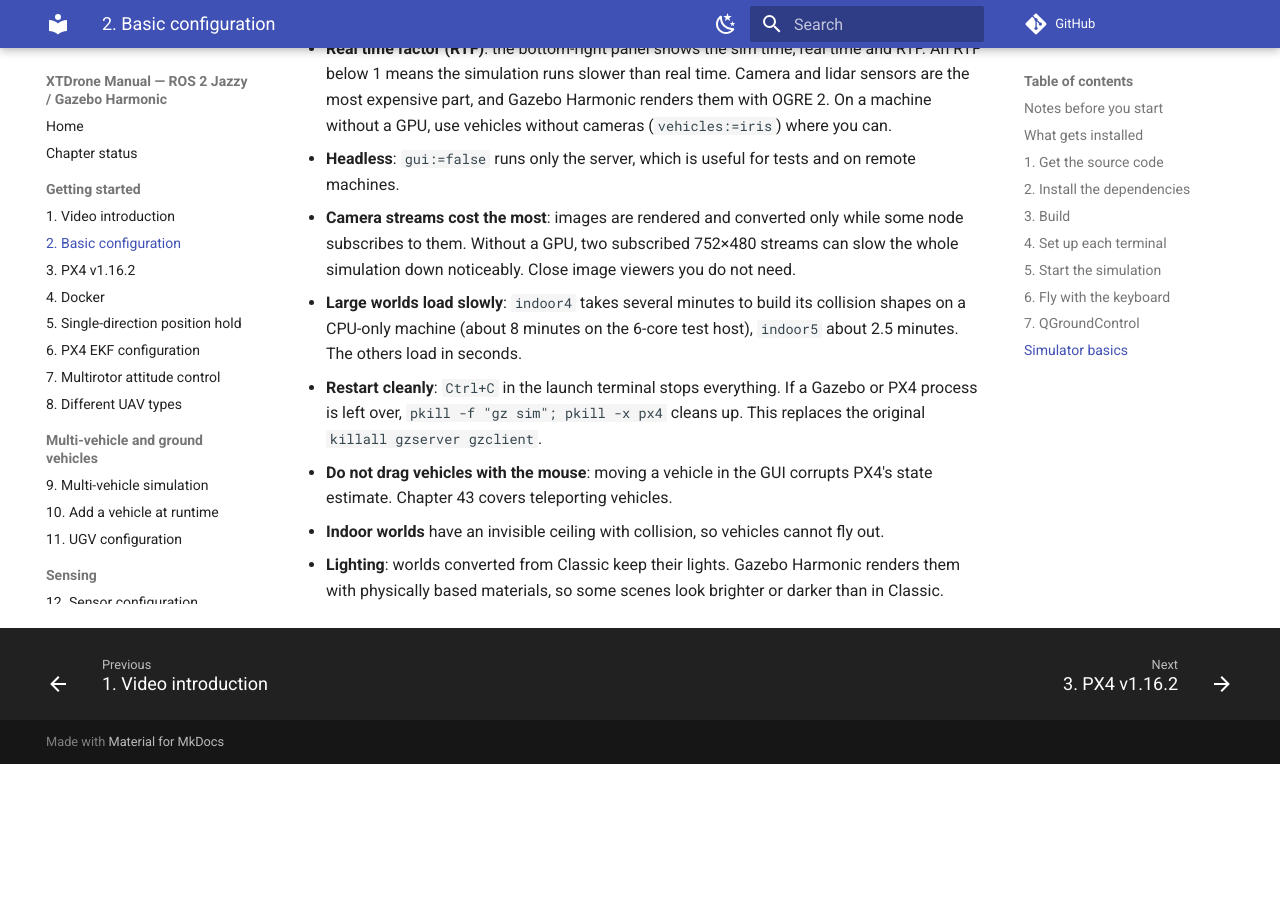
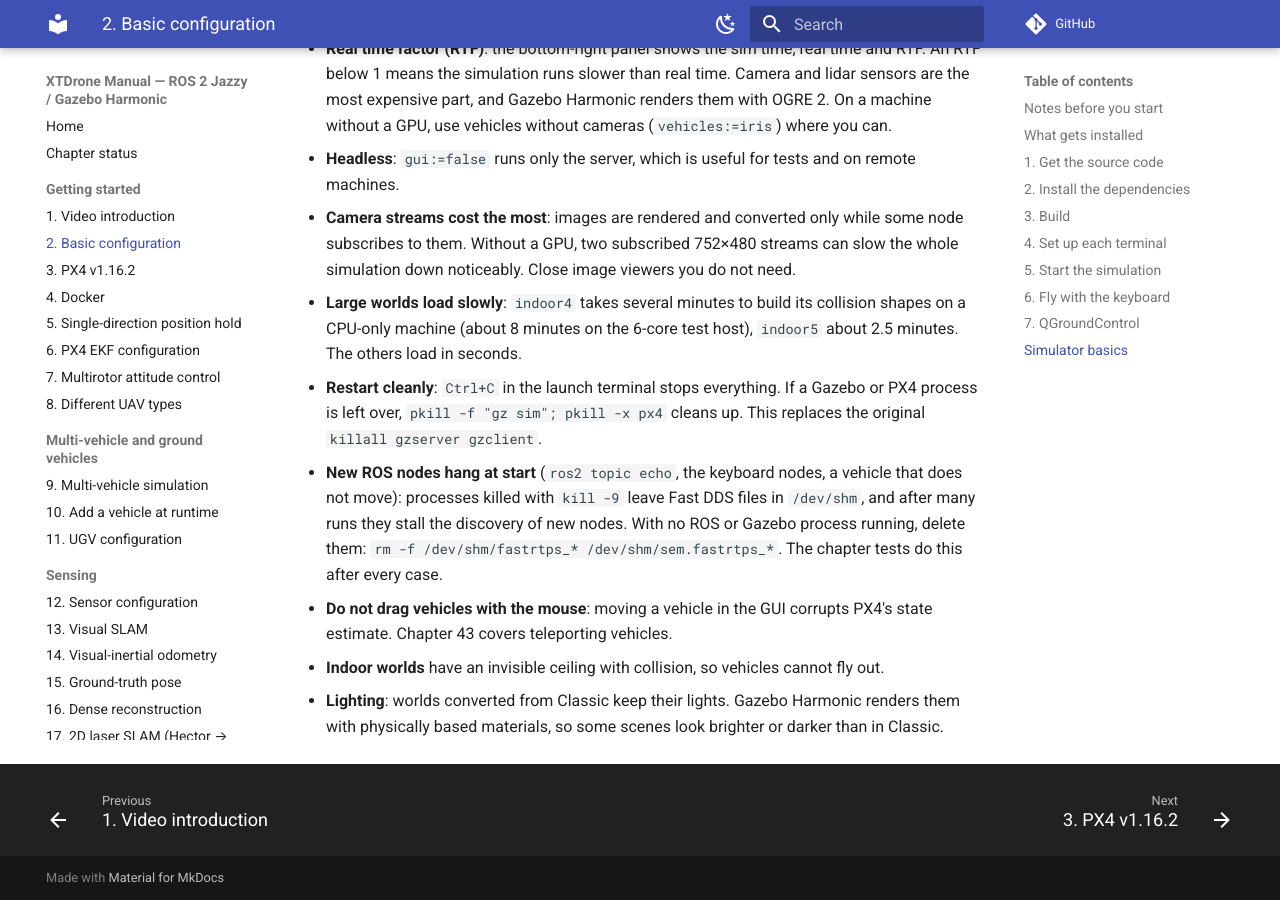
Before and after one commit to parvu/XTDRONE-ROS2, an MkDocs documentation site: the page built from docs/manual/docs/getting-started/02-basic-configuration.md, in a window 1280 px wide and 900 px high, scrolled down 5651 px. Built offline with MkDocs 1.6.1 and Material for MkDocs 9.7.7, drawn with Linux system fonts in a browser that asks for light colours; comment, search, counter and statistics services are not loaded; before the commit the page ends 6415 px from its top, so only the background shows below that.

Commit message:
Tests: remove stale Fast DDS shared-memory files after every case; manual note for hanging ROS nodes
Co-Authored-By: Claude Sonnet 5.5 <noreply@anthropic.com>

```diff
--- a/docs/manual/docs/getting-started/02-basic-configuration.md
+++ b/docs/manual/docs/getting-started/02-basic-configuration.md
@@ -215,6 +215,10 @@ Download the AppImage from the [QGroundControl site](https://docs.qgroundcontrol
   machine (about 8 minutes on the 6-core test host), `indoor5` about 2.5 minutes. The others load in seconds.
 - **Restart cleanly**: `Ctrl+C` in the launch terminal stops everything. If a Gazebo or PX4 process is left over,
   `pkill -f "gz sim"; pkill -x px4` cleans up. This replaces the original `killall gzserver gzclient`.
+- **New ROS nodes hang at start** (`ros2 topic echo`, the keyboard nodes, a vehicle that does not move): processes
+  killed with `kill -9` leave Fast DDS files in `/dev/shm`, and after many runs they stall the discovery of new
+  nodes. With no ROS or Gazebo process running, delete them:
+  `rm -f /dev/shm/fastrtps_* /dev/shm/sem.fastrtps_*`. The chapter tests do this after every case.
 - **Do not drag vehicles with the mouse**: moving a vehicle in the GUI corrupts PX4's state estimate. Chapter 43
   covers teleporting vehicles.
 - **Indoor worlds** have an invisible ceiling with collision, so vehicles cannot fly out.
```
Also changed, not shown: 1 other file.
